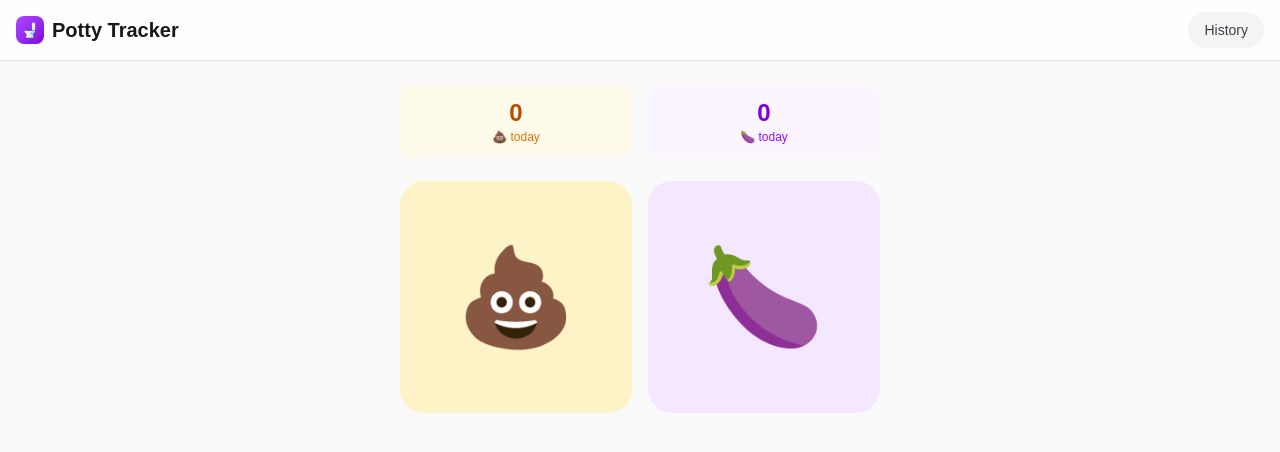
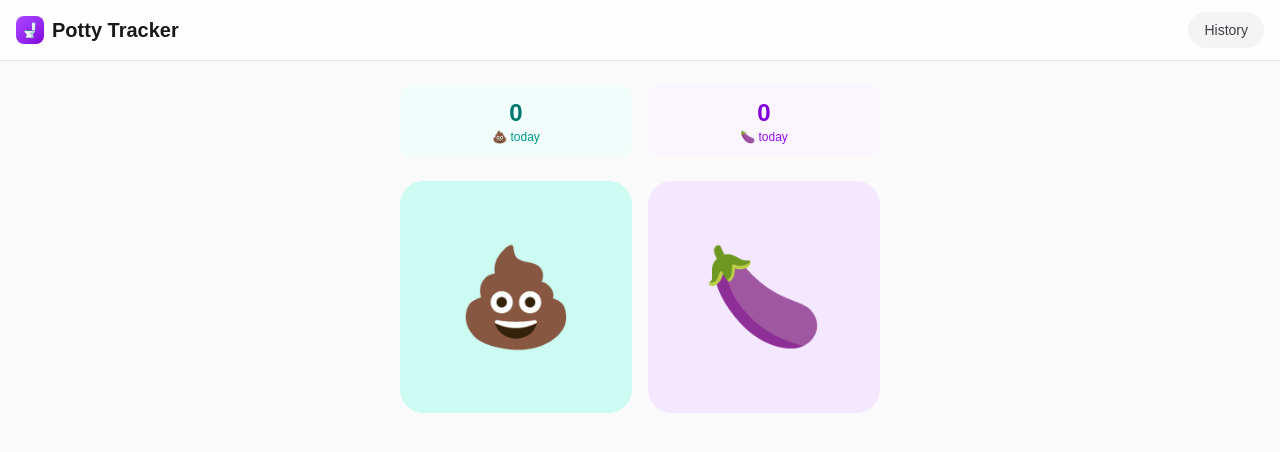
Before and after one commit to d4vid4nderson/habit-a-day, a Next.js app: page / in a window 1280 px wide. Shown: the top 452 px of the page. Built offline with nearby package versions, Linux system fonts and the light colour scheme.

Commit message:
Change color scheme to teal and purple

```diff
--- a/src/app/page.tsx
+++ b/src/app/page.tsx
@@ -105,7 +105,7 @@ export default function Home() {
   };
 
   const typeConfig = {
-    poop: { emoji: '💩', bg: 'bg-amber-100 dark:bg-amber-900/30' },
+    poop: { emoji: '💩', bg: 'bg-teal-100 dark:bg-teal-900/30' },
     pee: { emoji: '🍆', bg: 'bg-purple-100 dark:bg-purple-900/30' },
   };
 
--- a/src/components/LogButton.tsx
+++ b/src/components/LogButton.tsx
@@ -11,9 +11,9 @@ interface LogButtonProps {
 const config = {
   poop: {
     emoji: '💩',
-    bg: 'bg-amber-100 dark:bg-amber-900/30',
-    activeBg: 'bg-amber-200 dark:bg-amber-800/50',
-    ring: 'ring-amber-400',
+    bg: 'bg-teal-100 dark:bg-teal-900/30',
+    activeBg: 'bg-teal-200 dark:bg-teal-800/50',
+    ring: 'ring-teal-400',
   },
   pee: {
     emoji: '🍆',
--- a/src/components/Stats.tsx
+++ b/src/components/Stats.tsx
@@ -16,9 +16,9 @@ export function Stats({ entries }: StatsProps) {
 
   return (
     <div className="flex gap-4">
-      <div className="flex-1 rounded-xl bg-amber-50 p-3 text-center dark:bg-amber-900/20">
-        <p className="text-2xl font-bold text-amber-700 dark:text-amber-400">{todayPoop}</p>
-        <p className="text-xs text-amber-600 dark:text-amber-500">💩 today</p>
+      <div className="flex-1 rounded-xl bg-teal-50 p-3 text-center dark:bg-teal-900/20">
+        <p className="text-2xl font-bold text-teal-700 dark:text-teal-400">{todayPoop}</p>
+        <p className="text-xs text-teal-600 dark:text-teal-500">💩 today</p>
       </div>
       <div className="flex-1 rounded-xl bg-purple-50 p-3 text-center dark:bg-purple-900/20">
         <p className="text-2xl font-bold text-purple-700 dark:text-purple-400">{todayPee}</p>
```
